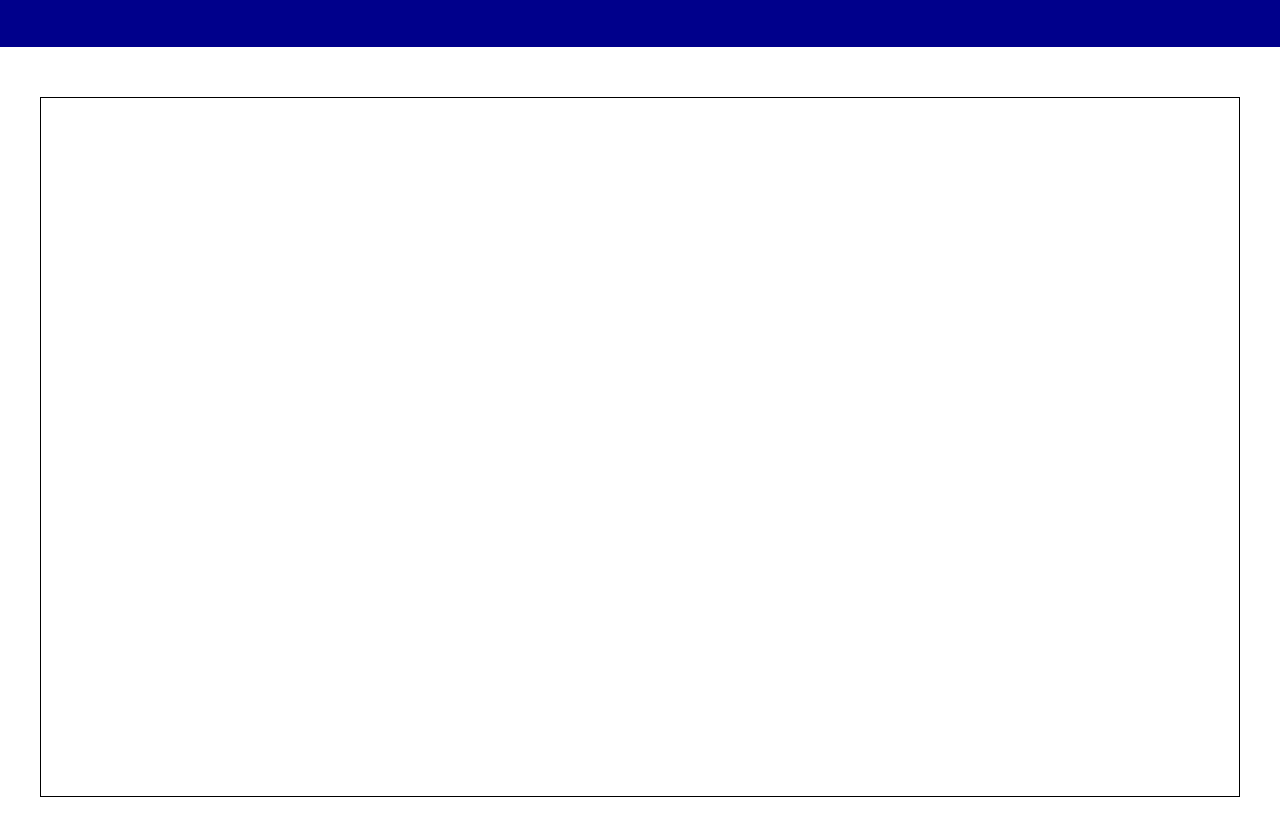
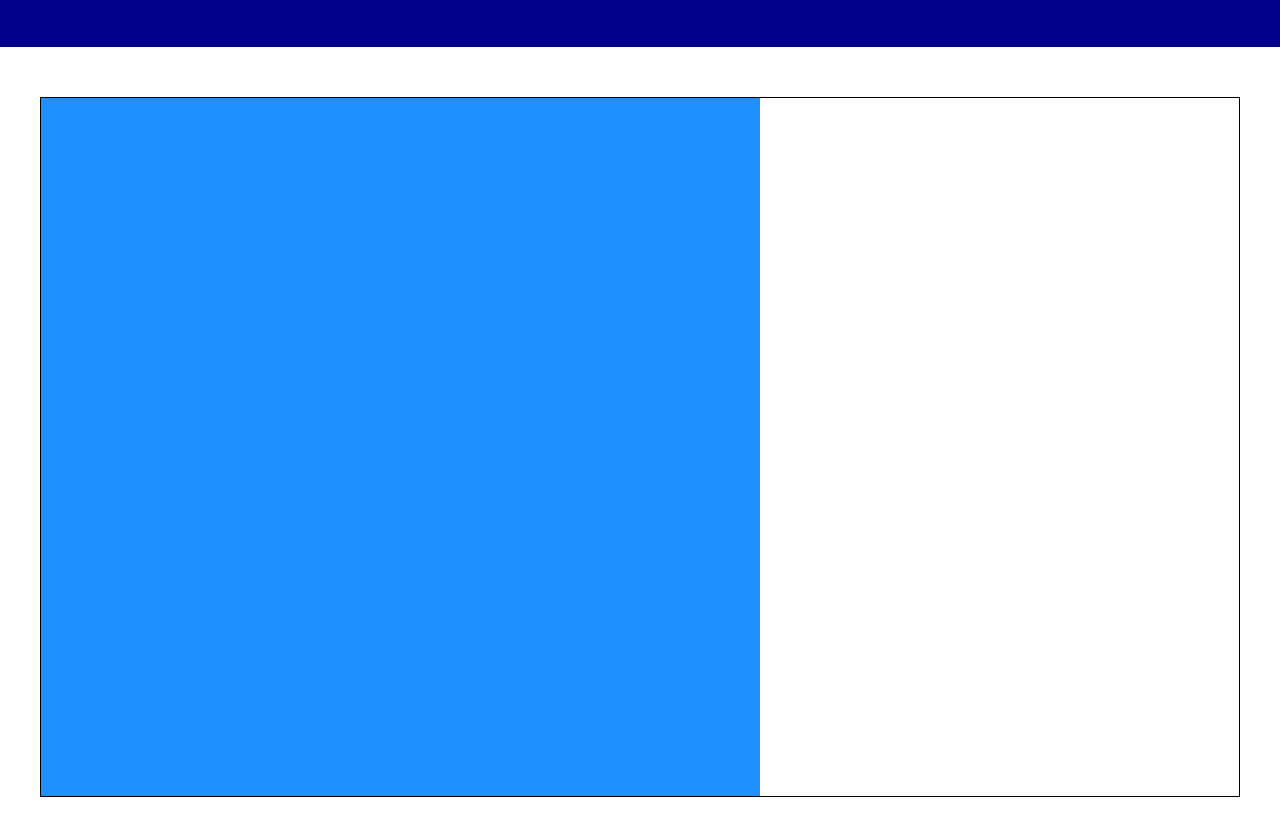
Before and after one commit to AlessandroFacci/htmlcss-struttura-discord, a plain HTML site: page index.html in a window 1280 px wide. Shown: the part 603-1438 px from the top of the page. Drawn offline with Linux system fonts and the light colour scheme.

Commit message:
style: add large col

```diff
--- a/css/style.css
+++ b/css/style.css
@@ -52,3 +52,8 @@ header {
   height: 700px;
   border: 1px solid black;
 }
+
+.large-col {
+  width: 60%;
+  background-color: #1e90ff;
+}
--- a/index.html
+++ b/index.html
@@ -20,7 +20,7 @@
         <div class="box-first-s"></div>
       </section>
       <section class="second-section flex flex-center">
-        <div class="col-container">
+        <div class="col-container flex">
           <div class="large-col"></div>
           <div class="small-col"></div>
         </div>
```
